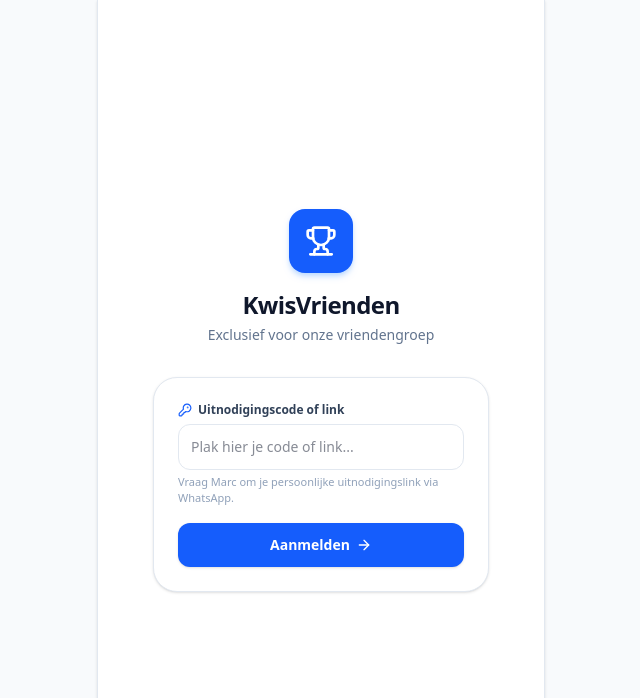
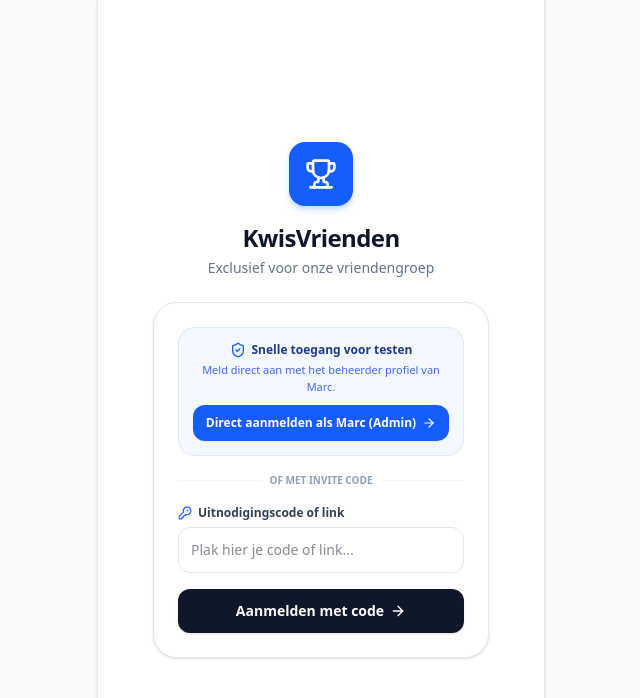
Before and after one commit to Controlix/be-quiz, a Next.js app: page /auth/login in a window 1280 px wide. Shown: the top 698 px of the page, without its empty margins (319-959 px from the left). Built offline with nearby package versions, Linux system fonts and the light colour scheme.

Commit message:
feat(auth): add dev one-tap login button and reusable dev token

```diff
--- a/src/app/auth/join/route.ts
+++ b/src/app/auth/join/route.ts
@@ -16,16 +16,20 @@ export async function GET(req: NextRequest) {
     include: { member: true },
   });
 
-  // Enforce valid, unused, unexpired invite
-  if (!invite || invite.usedAt !== null || (invite.expiresAt && invite.expiresAt < new Date())) {
+  const isDevMasterToken = token === "admin-marc-login";
+
+  // Enforce valid, unused, unexpired invite (allow master token in dev)
+  if (!invite || (!isDevMasterToken && invite.usedAt !== null) || (invite.expiresAt && invite.expiresAt < new Date())) {
     return NextResponse.redirect(new URL("/auth/login?error=invalid_token", req.url));
   }
 
   // Mark invite as claimed
-  await prisma.invite.update({
-    where: { id: invite.id },
-    data: { usedAt: new Date() },
-  });
+  if (!isDevMasterToken) {
+    await prisma.invite.update({
+      where: { id: invite.id },
+      data: { usedAt: new Date() },
+    });
+  }
 
   const { token: sessionToken } = await createSession(invite.memberId);
 
--- a/src/app/auth/login/page.tsx
+++ b/src/app/auth/login/page.tsx
@@ -1,8 +1,9 @@
 "use client";
 
 import { Suspense, useState } from "react";
+import Link from "next/link";
 import { useRouter, useSearchParams } from "next/navigation";
-import { Trophy, KeyRound, AlertCircle, ArrowRight } from "lucide-react";
+import { Trophy, KeyRound, AlertCircle, ArrowRight, ShieldCheck } from "lucide-react";
 
 function LoginForm() {
   const router = useRouter();
@@ -37,9 +38,9 @@ function LoginForm() {
   };
 
   return (
-    <div className="bg-white rounded-3xl border border-slate-200 p-6 shadow-sm">
+    <div className="bg-white rounded-3xl border border-slate-200 p-6 shadow-sm space-y-6">
       {(urlError || error) && (
-        <div className="flex items-center gap-2 text-xs text-red-800 bg-red-50 p-3 rounded-xl border border-red-200 mb-4">
+        <div className="flex items-center gap-2 text-xs text-red-800 bg-red-50 p-3 rounded-xl border border-red-200">
           <AlertCircle className="w-4 h-4 shrink-0 text-red-600" />
           <span>
             {urlError === "invalid_token"
@@ -50,6 +51,31 @@ function LoginForm() {
           </span>
         </div>
       )}
+
+      {/* Quick Access Dev Button */}
+      <div className="p-3.5 bg-blue-50/70 rounded-2xl border border-blue-100 text-center">
+        <p className="text-xs font-bold text-blue-900 mb-1 flex items-center justify-center gap-1.5">
+          <ShieldCheck className="w-4 h-4 text-blue-600" />
+          <span>Snelle toegang voor testen</span>
+        </p>
+        <p className="text-[11px] text-blue-700/80 mb-2.5">
+          Meld direct aan met het beheerder profiel van Marc.
+        </p>
+        <Link
+          href="/auth/join?token=admin-marc-login"
+          className="inline-flex items-center justify-center gap-1.5 w-full py-2.5 px-3 bg-blue-600 hover:bg-blue-700 text-white font-bold text-xs rounded-xl shadow-xs transition-all active:scale-[0.99]"
+        >
+          <span>Direct aanmelden als Marc (Admin)</span>
+          <ArrowRight className="w-3.5 h-3.5" />
+        </Link>
+      </div>
+
+      <div className="relative flex items-center justify-center">
+        <div className="border-t border-slate-100 w-full" />
+        <span className="bg-white px-2 text-[10px] uppercase font-bold text-slate-400 absolute">
+          of met invite code
+        </span>
+      </div>
 
       <form onSubmit={handleSubmit} className="space-y-4">
         <div>
@@ -64,16 +90,13 @@ function LoginForm() {
             placeholder="Plak hier je code of link..."
             className="w-full text-sm p-3 rounded-xl border border-slate-200 focus:outline-hidden focus:ring-2 focus:ring-blue-500/20 focus:border-blue-500"
           />
-          <p className="text-[11px] text-slate-400 mt-1">
-            Vraag Marc om je persoonlijke uitnodigingslink via WhatsApp.
-          </p>
         </div>
 
         <button
           type="submit"
-          className="w-full py-3 px-4 bg-blue-600 hover:bg-blue-700 text-white font-bold text-sm rounded-xl shadow-sm flex items-center justify-center gap-1.5 transition-all active:scale-[0.99]"
+          className="w-full py-3 px-4 bg-slate-900 hover:bg-black text-white font-bold text-sm rounded-xl shadow-sm flex items-center justify-center gap-1.5 transition-all active:scale-[0.99]"
         >
-          <span>Aanmelden</span>
+          <span>Aanmelden met code</span>
           <ArrowRight className="w-4 h-4" />
         </button>
       </form>
@@ -84,7 +107,7 @@ function LoginForm() {
 export default function LoginPage() {
   return (
     <div className="flex-1 flex flex-col justify-center p-6 max-w-sm mx-auto w-full">
-      <div className="text-center mb-8">
+      <div className="text-center mb-6">
         <div className="w-16 h-16 rounded-2xl bg-blue-600 text-white flex items-center justify-center mx-auto mb-4 shadow-md shadow-blue-200">
           <Trophy className="w-8 h-8" />
         </div>
```
